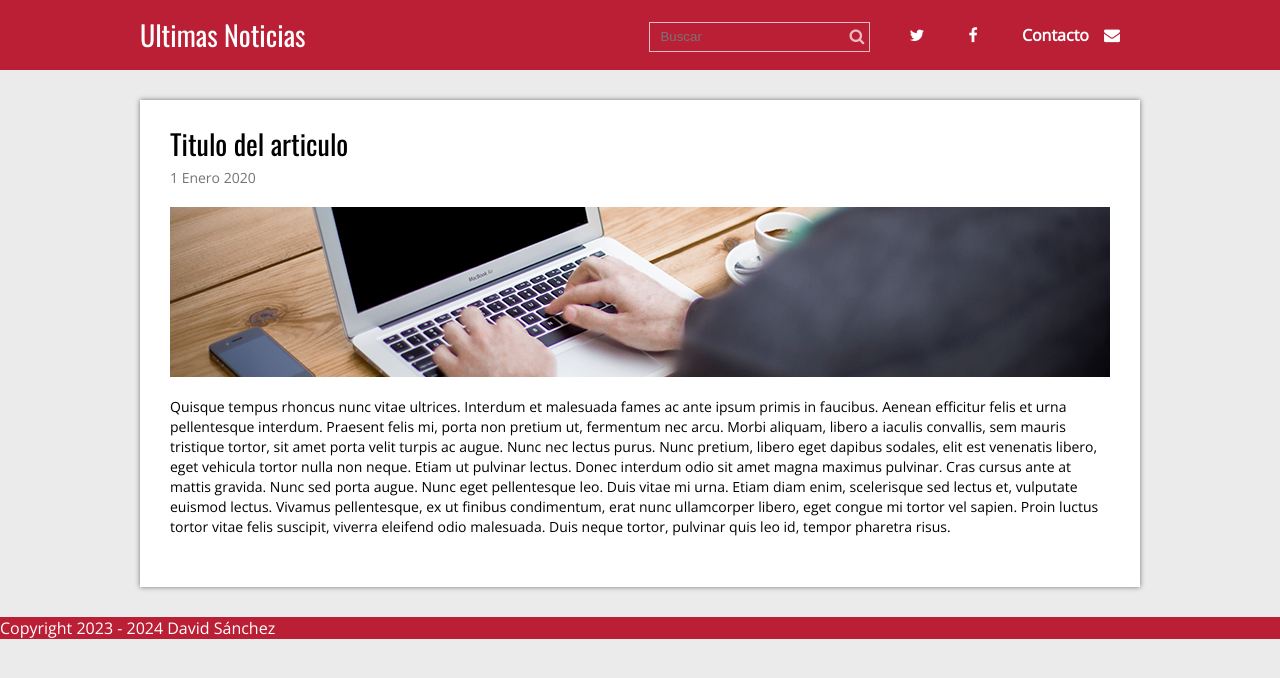
After one commit to Davidsd16/blog_noticias, a PHP site: page /udemy_php/single.php in a window 1280 px wide. The commit adds this page. Shown: the top 678 px of the page. Run offline with PHP 8.4, Linux system fonts and the light colour scheme; some libraries are stand-ins or nearby versions.

Commit message:
Crear Página detalles de un Artículo (single.view)

```diff
--- /dev/null
+++ b/single.php
@@ -0,0 +1,5 @@
+<?php
+
+require 'admin/config.php';
+
+require 'views/single.view.php';
--- a/views/header.view.php
+++ b/views/header.view.php
@@ -21,7 +21,7 @@
         <div class="contenedor">
             <!-- Logo del blog en la parte izquierda -->
             <div class="logo izquierda">
-                <p><a href="#">Ultimas Noticias</a></p>
+                <p><a href="<?php echo RUTA; ?>">Ultimas Noticias</a></p>
             </div>
 
             <!-- Contenido en la parte derecha del encabezado -->
--- a/views/index.view.php
+++ b/views/index.view.php
@@ -6,7 +6,7 @@
         <!-- Etiqueta de artículo -->
         <article>
             <!-- Título del artículo -->
-            <h2 class="titulo">Titulo del articulo</h2>
+            <h2 class="titulo"><a href="#">Titulo del articulo</a>
             <!-- Fecha de publicación -->
             <p class="fecha">1 Enero 2020</p>
 
@@ -34,7 +34,7 @@
         <!-- Etiqueta de artículo -->
         <article>
             <!-- Título del artículo -->
-            <h2 class="titulo">Titulo del articulo</h2>
+            <h2 class="titulo"><a href="#">Titulo del articulo</a>
             <!-- Fecha de publicación -->
             <p class="fecha">1 Enero 2020</p>
 
--- /dev/null
+++ b/views/single.view.php
@@ -0,0 +1,38 @@
+<?php require "header.view.php"; ?>
+
+<div class="contenedor">
+    <!-- Contenedor principal para el artículo -->
+    <div class="post">
+        <!-- Etiqueta de artículo -->
+        <article>
+            <!-- Título del artículo -->
+            <h2 class="titulo">Titulo del articulo</h2>
+            <!-- Fecha de publicación -->
+            <p class="fecha">1 Enero 2020</p>
+
+            <!-- Contenedor para la imagen destacada -->
+            <div class="thumb">
+                <!-- Enlace a la imagen (puede redirigir a la página completa del artículo) -->
+                <a href="#">
+                    <!-- Imagen destacada del artículo -->
+                    <img src="<?php echo RUTA; ?>/imagenes/1.png" alt="">
+                </a>
+            </div>
+
+            <!-- Extracto del artículo -->
+            <p class="extracto">Quisque tempus rhoncus nunc vitae ultrices. Interdum et malesuada fames ac ante ipsum primis in faucibus.
+                                Aenean efficitur felis et urna pellentesque interdum. Praesent felis mi, porta non pretium ut, fermentum nec arcu.
+                                Morbi aliquam, libero a iaculis convallis, sem mauris tristique tortor, sit amet porta velit turpis ac augue.
+                                Nunc nec lectus purus. Nunc pretium, libero eget dapibus sodales, elit est venenatis libero, eget vehicula tortor nulla non neque.
+                                Etiam ut pulvinar lectus.
+
+                                Donec interdum odio sit amet magna maximus pulvinar. Cras cursus ante at mattis gravida. Nunc sed porta augue.
+                                Nunc eget pellentesque leo. Duis vitae mi urna. Etiam diam enim, scelerisque sed lectus et, vulputate euismod lectus.
+                                Vivamus pellentesque, ex ut finibus condimentum, erat nunc ullamcorper libero, eget congue mi tortor vel sapien.
+                                Proin luctus tortor vitae felis suscipit, viverra eleifend odio malesuada. Duis neque tortor, pulvinar quis leo id, tempor pharetra risus.
+            </p>
+        </article>
+    </div>
+</div>
+
+<?php require "footer.view.php"; ?>
```
